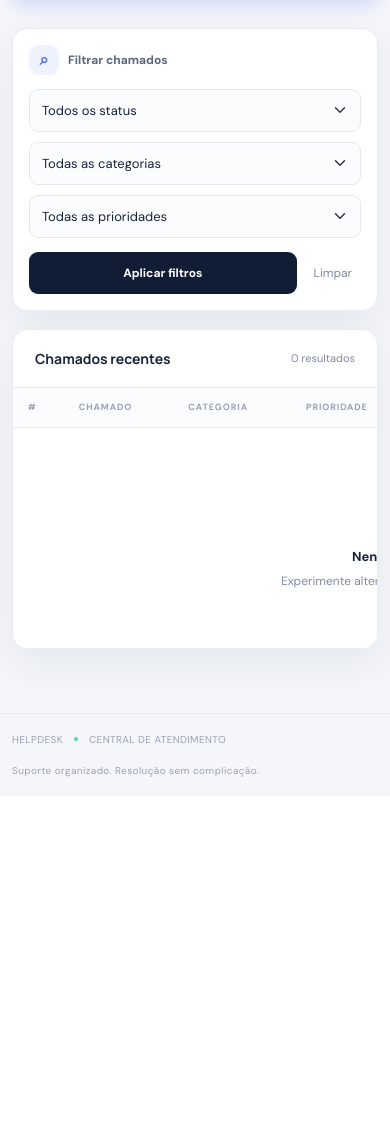
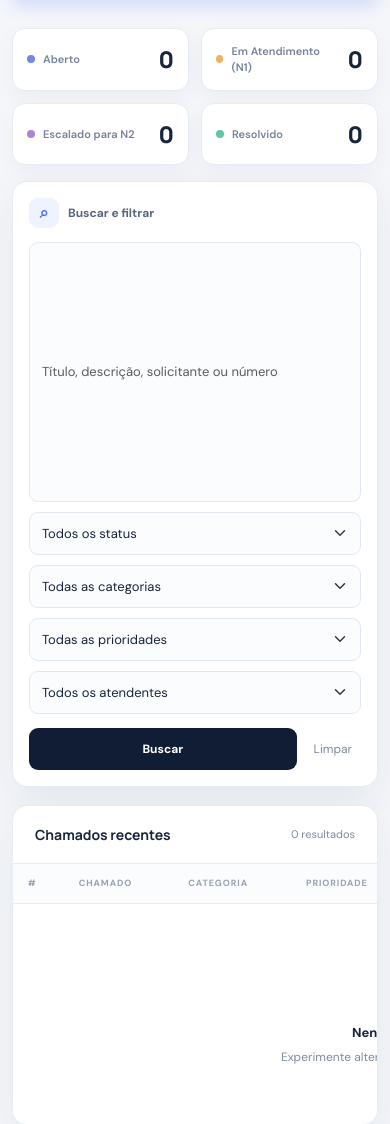
Before and after one commit to weskerxvi/chamados-n1n2, a Django app: page / in a window 390 px wide. Shown: the part 325-1449 px from the top of the page. Before the commit the page ends 1102 px from the top, so only its background shows below. Run offline with Django 5.2, Linux system fonts and the light colour scheme; the visitor is signed in with stand-in values (Sample User, id 1); data comes from the database, SQL or seed files in the repository; data that the repository does not hold is empty.

Commit message:
feat(tickets): add search dashboard and pagination

```diff
--- a/static/css/helpdesk.css
+++ b/static/css/helpdesk.css
@@ -98,6 +98,34 @@ h1, h2, h3, .navbar-brand { font-family: 'Manrope', sans-serif; letter-spacing:
 .action-form:last-child { border-bottom: 0; }
 .action-form .btn { min-height: 40px; font-size: 12px; }
 .app-alert { border: 0; border-radius: 10px; font-size: 13px; box-shadow: var(--shadow); }
+.ticket-stats { display: grid; grid-template-columns: repeat(4, minmax(0, 1fr)); gap: 12px; margin-bottom: 16px; }
+.ticket-stat { display: flex; align-items: center; justify-content: space-between; gap: 12px; padding: 17px 19px; border: 1px solid var(--line); border-radius: 13px; color: var(--ink); background: white; box-shadow: 0 8px 24px rgba(20,38,70,.04); text-decoration: none; transition: .18s ease; }
+.ticket-stat:hover { border-color: #cbd4fa; box-shadow: var(--shadow); transform: translateY(-1px); }
+.ticket-stat strong { font: 800 23px 'Manrope',sans-serif; }
+.stat-label { display: flex; align-items: center; gap: 8px; color: #76839a; font-size: 11px; font-weight: 600; }
+.stat-dot { width: 8px; height: 8px; border-radius: 50%; }
+.stat-dot.status-ABERTO { background: #7187ec; }
+.stat-dot.status-N1 { background: #edb45f; }
+.stat-dot.status-N2 { background: #ae84d1; }
+.stat-dot.status-RESOLVIDO { background: #62c5a7; }
+.search-input { flex: 1 1 260px; }
+.pagination-bar { display: flex; align-items: center; justify-content: space-between; padding: 14px 20px; border-top: 1px solid var(--line); color: #8995a9; font-size: 11px; }
+.pagination-actions { display: flex; gap: 7px; }
+.pagination-actions a, .pagination-actions span { padding: 7px 10px; border: 1px solid var(--line); border-radius: 7px; color: #465875; text-decoration: none; }
+.pagination-actions a:hover { border-color: #bdc9ff; color: var(--blue); }
+.pagination-actions .disabled { color: #bac2cf; }
+.knowledge-grid { display: grid; grid-template-columns: repeat(3, minmax(0,1fr)); gap: 15px; }
+.knowledge-card { display: flex; min-height: 195px; flex-direction: column; padding: 21px; border: 1px solid var(--line); border-radius: 14px; background: white; box-shadow: 0 9px 25px rgba(20,38,70,.045); text-decoration: none; transition: .18s ease; }
+.knowledge-card:hover { border-color: #cbd4fa; box-shadow: var(--shadow); transform: translateY(-2px); }
+.knowledge-icon { display: grid; width: 36px; height: 36px; margin-bottom: 19px; place-items: center; border-radius: 11px; color: var(--blue); background: #eff2ff; font-size: 17px; }
+.knowledge-card h2 { margin: 0 0 8px; color: var(--ink); font-size: 15px; font-weight: 800; }
+.knowledge-card p { margin: 0; color: #8591a5; font-size: 11px; line-height: 1.7; }
+.knowledge-category { align-self: flex-start; margin-top: auto; padding-top: 14px; color: #7180a0; font-size: 10px; font-weight: 700; }
+.article-content { white-space: pre-line; }
+.knowledge-help-cta { display: flex; align-items: center; justify-content: space-between; gap: 16px; margin-top: 18px; padding: 18px 20px; border: 1px solid var(--line); border-radius: 13px; background: white; }
+.knowledge-help-cta strong { color: var(--ink); font-size: 12px; }
+.knowledge-help-cta span { color: #8490a3; font-size: 12px; }
+.knowledge-help-cta .btn { padding: 10px 15px; font-size: 11px; }
 .login-main { display: grid; flex: 1; place-items: center; padding-top: 42px; padding-bottom: 64px; }
 .login-wrap { display: grid; width: 100%; max-width: 950px; min-height: 500px; grid-template-columns: 1fr 1fr; overflow: hidden; border: 1px solid var(--line); border-radius: 22px; background: white; box-shadow: 0 24px 70px rgba(20,38,70,.13); }
 .login-art { position: relative; display: flex; flex-direction: column; justify-content: space-between; overflow: hidden; padding: 45px; color: white; background: radial-gradient(circle at 90% 10%,rgba(85,214,176,.22),transparent 32%), linear-gradient(145deg,#101d35,#1b3156); }
@@ -114,6 +142,8 @@ h1, h2, h3, .navbar-brand { font-family: 'Manrope', sans-serif; letter-spacing:
 .login-form-wrap .btn-primary { min-height: 47px; margin-top: 9px; }
 .login-note { margin-top: 22px; color: #98a2b3; font-size: 10px; text-align: center; }
 @media (max-width: 900px) {
+  .ticket-stats { grid-template-columns: repeat(2, minmax(0,1fr)); }
+  .knowledge-grid { grid-template-columns: repeat(2, minmax(0,1fr)); }
   .filter-panel { align-items: stretch; flex-direction: column; }
   .filter-fields { flex-wrap: wrap; }
   .filter-fields .form-select { flex: 1 1 30%; }
@@ -122,10 +152,14 @@ h1, h2, h3, .navbar-brand { font-family: 'Manrope', sans-serif; letter-spacing:
   .app-nav { padding: 12px 0; }
   .nav-actions { gap: 11px; }
   .nav-current, .user-name, .btn-logout { display: none; }
+  .nav-help { color: #d6dceb !important; font-size: 11px; }
   .app-main { padding-top: 26px; }
   .page-heading { align-items: flex-start; flex-direction: column; }
   .page-heading .btn { width: 100%; }
   .filter-fields { flex-direction: column; }
+  .ticket-stats, .knowledge-grid { grid-template-columns: 1fr 1fr; }
+  .ticket-stat { padding: 14px; }
+  .knowledge-help-cta { align-items: flex-start; flex-direction: column; }
   .filter-actions .btn-filter { flex: 1; }
   .app-footer .container { flex-direction: column; }
   .login-wrap { max-width: 480px; grid-template-columns: 1fr; }
--- a/tickets/templates/tickets/ticket_list.html
+++ b/tickets/templates/tickets/ticket_list.html
@@ -11,24 +11,35 @@
   <a class="btn btn-primary px-4 py-3" href="{% url 'ticket_create' %}"><span aria-hidden="true">＋</span> Abrir chamado</a>
 </header>
 
+<section class="ticket-stats" aria-label="Resumo dos chamados">
+  {% for value, label, total in ticket_stats %}
+  <a class="ticket-stat" href="?status={{ value }}{% if search_query %}&q={{ search_query|urlencode }}{% endif %}">
+    <span class="stat-label"><i class="stat-dot status-{{ value }}"></i>{{ label }}</span>
+    <strong>{{ total }}</strong>
+  </a>
+  {% endfor %}
+</section>
+
 <form method="get" class="filter-panel">
-  <div class="filter-label"><span aria-hidden="true">⌕</span> Filtrar chamados</div>
+  <div class="filter-label"><span aria-hidden="true">⌕</span> Buscar e filtrar</div>
   <div class="filter-fields">
+    <input class="form-control search-input" type="search" name="q" value="{{ search_query }}" placeholder="Título, descrição, solicitante ou número" aria-label="Buscar chamados">
     {% for name, placeholder, choices, selected in filter_fields %}
     <select name="{{ name }}" class="form-select" aria-label="{{ placeholder }}">
       <option value="">{{ placeholder }}</option>
       {% for value, label in choices %}<option value="{{ value }}" {% if value == selected %}selected{% endif %}>{{ label }}</option>{% endfor %}
     </select>
     {% endfor %}
+    {% if is_support %}<select name="assigned" class="form-select" aria-label="Filtro por atendente"><option value="">Todos os atendentes</option><option value="me" {% if assigned_filter == "me" %}selected{% endif %}>Atribuídos a mim</option></select>{% endif %}
   </div>
   <div class="filter-actions">
-    <button class="btn btn-filter" type="submit">Aplicar filtros</button>
+    <button class="btn btn-filter" type="submit">Buscar</button>
     <a class="btn-clear" href="{% url 'ticket_list' %}">Limpar</a>
   </div>
 </form>
 
 <section class="table-card">
-  <div class="table-card-head"><strong>Chamados recentes</strong><span>{{ tickets|length }} resultado{{ tickets|length|pluralize:"s" }}</span></div>
+  <div class="table-card-head"><strong>Chamados recentes</strong><span>{{ page_obj.paginator.count }} resultado{{ page_obj.paginator.count|pluralize:"s" }}</span></div>
   <div class="table-responsive">
     <table class="table align-middle m-0">
       <thead><tr><th>#</th><th>Chamado</th><th>Categoria</th><th>Prioridade</th><th>Status</th><th>Solicitante</th><th>Atendente</th><th>Aberto em</th></tr></thead>
@@ -50,5 +61,14 @@
       </tbody>
     </table>
   </div>
+  {% if is_paginated %}
+  <nav class="pagination-bar" aria-label="Paginação dos chamados">
+    <span>Página {{ page_obj.number }} de {{ page_obj.paginator.num_pages }}</span>
+    <div class="pagination-actions">
+      {% if page_obj.has_previous %}<a href="?{{ query_string }}{% if query_string %}&{% endif %}page={{ page_obj.previous_page_number }}">← Anterior</a>{% else %}<span class="disabled">← Anterior</span>{% endif %}
+      {% if page_obj.has_next %}<a href="?{{ query_string }}{% if query_string %}&{% endif %}page={{ page_obj.next_page_number }}">Próxima →</a>{% else %}<span class="disabled">Próxima →</span>{% endif %}
+    </div>
+  </nav>
+  {% endif %}
 </section>
 {% endblock %}
--- a/tickets/views.py
+++ b/tickets/views.py
@@ -2,6 +2,7 @@ from django.contrib import messages
 from django.contrib.auth.mixins import LoginRequiredMixin
 from django.contrib.messages.views import SuccessMessageMixin
 from django.core.exceptions import PermissionDenied, ValidationError
+from django.db.models import Count, Q
 from django.shortcuts import get_object_or_404, redirect
 from django.urls import reverse
 from django.views import View
@@ -24,25 +25,54 @@ FILTERS = (
 class TicketListView(LoginRequiredMixin, ListView):
     model = Ticket
     context_object_name = "tickets"
+    paginate_by = 10
 
     def get_queryset(self):
         qs = Ticket.objects.visible_to(self.request.user).select_related(
             "requester", "assigned_to"
         )
+        query = self.request.GET.get("q", "").strip()[:100]
+        if query:
+            search = Q(title__icontains=query) | Q(description__icontains=query)
+            if query.isdecimal():
+                search |= Q(pk=int(query))
+            search |= (
+                Q(requester__username__icontains=query)
+                | Q(requester__first_name__icontains=query)
+                | Q(requester__last_name__icontains=query)
+            )
+            qs = qs.filter(search)
+
         active = {
             name: self.request.GET[name]
             for name, _, _ in FILTERS
             if self.request.GET.get(name)
         }
+        if is_support(self.request.user) and self.request.GET.get("assigned") == "me":
+            qs = qs.filter(assigned_to=self.request.user)
         return qs.filter(**active)
 
     def get_context_data(self, **kwargs):
         context = super().get_context_data(**kwargs)
+        visible_tickets = Ticket.objects.visible_to(self.request.user)
+        counts = {
+            row["status"]: row["total"]
+            for row in visible_tickets.values("status").annotate(total=Count("pk"))
+        }
+        context["ticket_stats"] = [
+            (status, label, counts.get(status, 0))
+            for status, label in Ticket.Status.choices
+        ]
         context["filter_fields"] = [
             (name, placeholder, choices, self.request.GET.get(name, ""))
             for name, placeholder, choices in FILTERS
         ]
         context["is_support"] = is_support(self.request.user)
+        context["search_query"] = self.request.GET.get("q", "")[:100]
+        context["assigned_filter"] = self.request.GET.get("assigned", "")
+        query_params = self.request.GET.copy()
+        query_params.pop("page", None)
+        context["query_string"] = query_params.urlencode()
         return context
 
 
```
